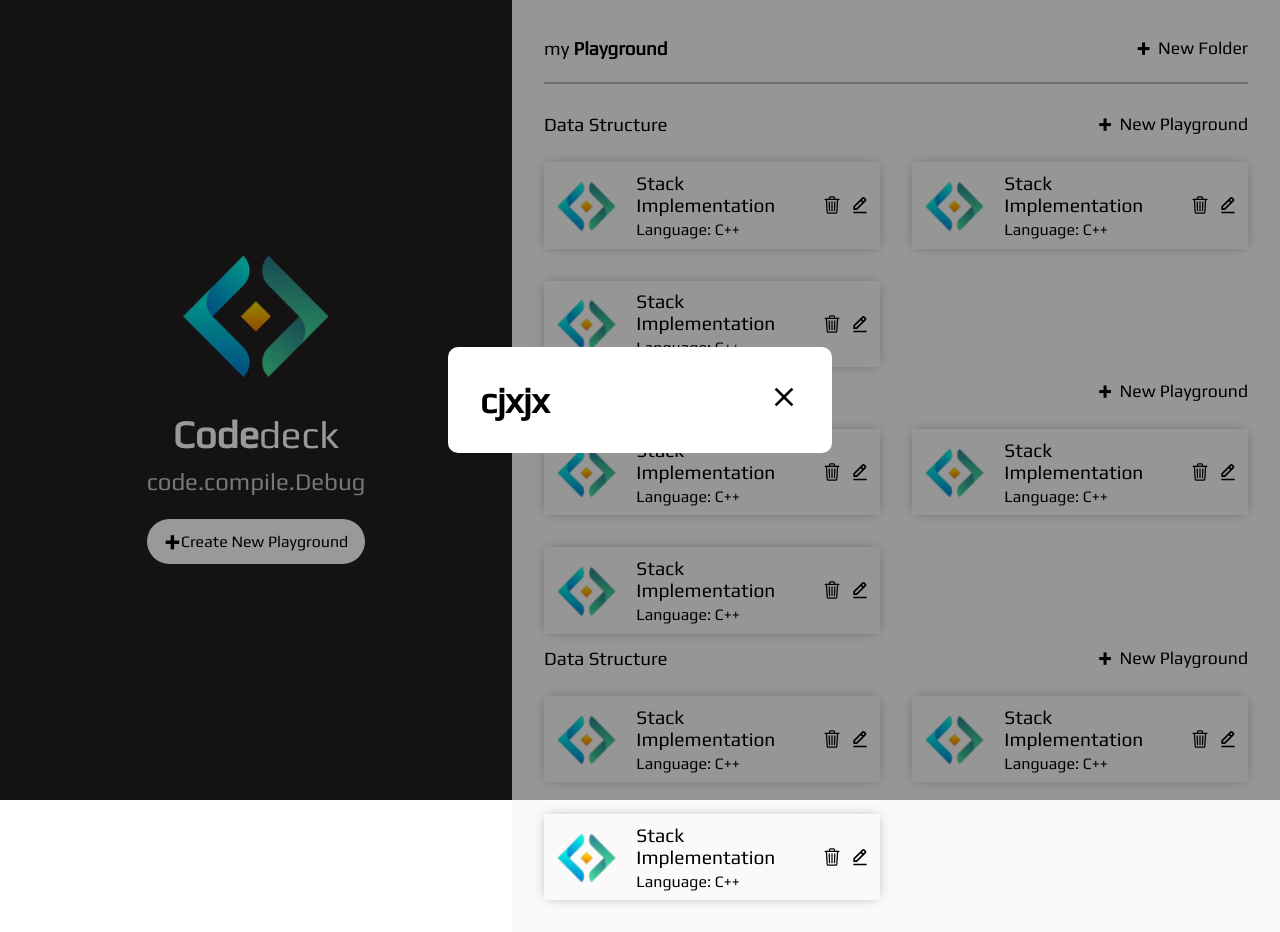
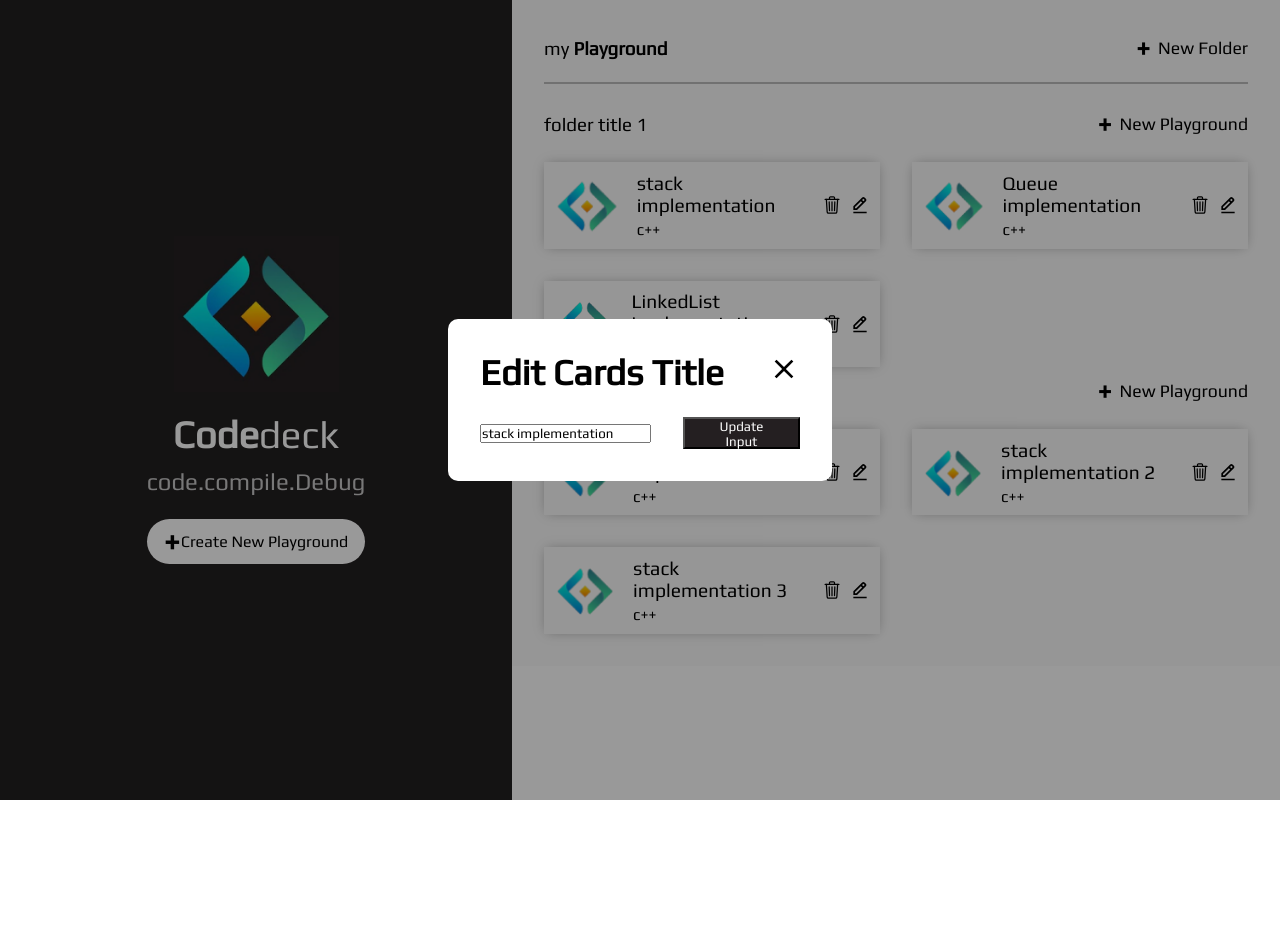
Before and after one commit to Buma78/coders-deck-compiler, a React (Create React App) app: page / in a window 1280 px wide. Both pictures are taken after a click on the icon 860 px from the left and 205 px from the top of the page. After the commit the page ends 800 px from the top, so only its background shows below. Built offline with nearby package versions, Linux system fonts and the light colour scheme.

Commit message:
fifth commit playgrond context

```diff
--- a/src/App.tsx
+++ b/src/App.tsx
@@ -2,12 +2,15 @@ import React from 'react';
 import Global from './styles/Global';
 import Homescreen from './screen/homescreen';
 import ModalProvider from './Context/ModalContext';
+import PlaygroundProvider from './Context/PlaygroundContext';
 function App() {
   return (
+    <PlaygroundProvider>
    <ModalProvider>
     <Global/>
     <Homescreen/>
    </ModalProvider>
+   </PlaygroundProvider>
   );
 }
 
--- a/src/Component/Modal.tsx
+++ b/src/Component/Modal.tsx
@@ -2,6 +2,7 @@ import { useContext } from 'react';
 import styled from 'styled-components';
 import { ModalContext } from '../Context/ModalContext';
 import {MdClose} from "react-icons/md";
+import { PlaygroundContext } from '../Context/PlaygroundContext';
 const Modalcomponent = styled.div`
        background : rgba(0,0,0,0.4);
        width : 100%;
@@ -33,21 +34,61 @@ const Closebutton = styled.button`
      font-size: 2rem;
      cursor : pointer;
 `
+const Input = styled.div`
+      display:flex;
+      align-items:center;
+      justify-content:space-between;
+      padding : 1.5rem 0;
+      gap:2rem;
+      padding-bottom:0;
+
+      input{
+        flex-grow:1;
+        hieght:2rem;
+      }
+      button{
+        background:#241f21;
+        height:2rem;
+        color:white;
+        padding:0 2rem;
+      }
+`
+const EditModal =({setIsOpen,isOpen}:{setIsOpen:any,isOpen:any})=>{
+    const PlaygroundFeatures = useContext(PlaygroundContext)!;
+    const folders = PlaygroundFeatures.folders;
+
+    const Currentfolder = folders[isOpen.identifier.folderId];
+    const CurrentCard = Currentfolder.items[isOpen.identifier.cardId];
+    return <>
+    <Header>
+    <h2>Edit Cards Title</h2>
+    <Closebutton onClick={()=>{ setIsOpen({
+       value:false,
+       type:"",
+       identifier:{
+        folderId:"",
+        cardId:"",
+       }
+     })}}>
+       < MdClose/>
+        </Closebutton>
+    </Header>
+   <Input>
+       <input type="text" value={CurrentCard.title}/>
+       <button>Update Input</button>
+   </Input>
+</>
+}
+
 const Modal = () => {
-    const ModalFeatures = useContext(ModalContext);
-    const setIsOpen = ModalFeatures?.setIsOpen;
+    const ModalFeatures = useContext(ModalContext)!;
+    const setIsOpen = ModalFeatures.setIsOpen;
+    const isOpen = ModalFeatures.isOpen;
   return (
 
          <Modalcomponent>
           <Modalcontent>
-            <Header>
-                <h2>cjxjx</h2>
-                <Closebutton onClick={()=>{
-                    if(setIsOpen) setIsOpen(false);
-                }}>
-                   < MdClose/>
-                    </Closebutton>
-            </Header>
+            {isOpen.type ==="1"&& <EditModal setIsOpen={setIsOpen} isOpen={isOpen}/>}
             </Modalcontent>
         </Modalcomponent>
     )
--- a/src/Context/ModalContext.tsx
+++ b/src/Context/ModalContext.tsx
@@ -1,15 +1,37 @@
+import { type } from '@testing-library/user-event/dist/type';
 import {createContext,useState}from 'react';
 
+interface Popfields{
+    value:boolean;
+    type:string;
+    identifier:{
+        folderId:string,
+        cardId:string,
+    }
+}
 interface ModalContextType{
-    isOpen:boolean;
-    setIsOpen: (isOpen:boolean)=> void;
+    isOpen:Popfields;
+    setIsOpen: (isOpen:Popfields)=> void;
 }
 
 export const ModalContext = createContext<ModalContextType | null>(null);
 
 export default function ModalProvider({children}:{children:any}){
-    const[isOpen,setIsOpen] = useState(false);
-    return < ModalContext.Provider value={{isOpen,setIsOpen}}>
+    const intialPopupfields :Popfields={
+        value:false,
+        type:"",
+        identifier:{
+            folderId:"",
+            cardId:"",
+        }
+    }
+    const[isOpen,setIsOpen] = useState<Popfields>({...intialPopupfields});
+
+    const makeavailableGlobally :ModalContextType={
+        isOpen:isOpen,
+        setIsOpen: setIsOpen
+    }
+    return (< ModalContext.Provider value={makeavailableGlobally}>
         {children}
-        </ModalContext.Provider>;
+        </ModalContext.Provider>)
 }
--- /dev/null
+++ b/src/Context/PlaygroundContext.tsx
@@ -0,0 +1,53 @@
+import { type } from '@testing-library/user-event/dist/type';
+import {createContext,useState}from 'react';
+
+interface PlaygroundContextType{
+     folders: any;
+     setfolders: any;
+}
+export const PlaygroundContext = createContext<PlaygroundContextType | null>(null);
+export default function PlaygroundProvider({children}:{children:any}){
+   const[folders,setfolders] = useState({
+    ["1"]:{
+     title:"folder title 1",
+     items:{
+       ["item1"]:{
+         title:"stack implementation",
+         language: "c++",
+       },
+       ["item2"]:{
+         title:"stack implementation",
+         language: "c++"
+       },
+       ["item3"]:{
+         title:"stack implementation",
+         language: "c++"
+       },
+     },
+    },
+    ["2"]:{
+     title:"folder title 2",
+     items:{
+       ["item1"]:{
+         title:"stack implementation",
+         language: "c++",
+       },
+       ["item2"]:{
+         title:"stack implementation",
+         language: "c++"
+       },
+       ["item3"]:{
+         title:"stack implementation",
+         language: "c++"
+       },
+     },
+    },
+   });
+   const makeavailableGlobally : PlaygroundContextType ={
+        folders :folders,
+        setfolders: setfolders,
+   };
+    return (< PlaygroundContext.Provider value={makeavailableGlobally}>
+        {children}
+        </PlaygroundContext.Provider>)
+}
--- a/src/screen/homescreen/RightPane.tsx
+++ b/src/screen/homescreen/RightPane.tsx
@@ -101,8 +101,45 @@ const Icons = styled.div`
   font-size: 1.25rem;
 `;
 const RightPane = () => {
-  const ModalFeatures = useContext(ModalContext);
-  const setIsOpen = ModalFeatures?.setIsOpen;
+  const makeavailableGlobally = useContext(ModalContext)!;
+  const setIsOpen = makeavailableGlobally.setIsOpen;
+
+  const folders = {
+   ["1"]:{
+    title:"folder title 1",
+    items:{
+      ["item1"]:{
+        title:"stack implementation",
+        language: "c++",
+      },
+      ["item2"]:{
+        title:"Queue implementation",
+        language: "c++"
+      },
+      ["item3"]:{
+        title:"LinkedList implementation",
+        language: "c++"
+      },
+    },
+   },
+   ["2"]:{
+    title:"folder title 2",
+    items:{
+      ["item1"]:{
+        title:"stack implementation 1",
+        language: "c++",
+      },
+      ["item2"]:{
+        title:"stack implementation 2",
+        language: "c++"
+      },
+      ["item3"]:{
+        title:"stack implementation 3",
+        language: "c++"
+      },
+    },
+   },
+  }
   return (
     <div>
         <StyledRightpane>
@@ -115,135 +152,38 @@ const RightPane = () => {
         </Addbutton>
         </Header>
 
+         {Object.entries(folders).map(([folderId,folder]) => (
            <Folder>
            <Header variant='folder'>
-                <Heading size='small'>Data Structure</Heading>
+               <Heading size='small'>{folder.title}</Heading>
                <Addbutton>
                    <span>+</span>New Playground
                </Addbutton>
            </Header>
            <Cardcontainer>
+            {Object.entries(folder.items).map(([cardId,card]) =>(
                 <Playgroundcard>
                 <SmallLogo src='/logo-small.png' alt='' />
                   <CardContent>
-                      <h5>Stack Implementation</h5>
-                      <p>Language: C++</p>
+                      <h5>{card.title}</h5>
+                      <p>{card.language}</p>
                  </CardContent>
                <Icons>
                  <IoTrashOutline />
-                 <BiEditAlt onClick={()=>{if(setIsOpen) setIsOpen(true)}}/>
+                 <BiEditAlt onClick={()=>{setIsOpen({
+                   value:true,
+                   type:"1",
+                   identifier:{
+                    folderId:folderId,
+                    cardId:cardId,
+                   }
+                 })}}/>
                </Icons>
                 </Playgroundcard>
-                <Playgroundcard>
-                <SmallLogo src='/logo-small.png' alt='' />
-                  <CardContent>
-                      <h5>Stack Implementation</h5>
-                      <p>Language: C++</p>
-                 </CardContent>
-               <Icons>
-                 <IoTrashOutline />
-                 <BiEditAlt />
-               </Icons>
-                </Playgroundcard>
-                <Playgroundcard>
-                <SmallLogo src='/logo-small.png' alt='' />
-                  <CardContent>
-                      <h5>Stack Implementation</h5>
-                      <p>Language: C++</p>
-                 </CardContent>
-               <Icons>
-                 <IoTrashOutline />
-                 <BiEditAlt />
-               </Icons>
-                </Playgroundcard>
+            ))}
              </Cardcontainer>
        </Folder>
-        <Folder>
-            <Header variant='folder'>
-                <Heading size='small'>Data Structure</Heading>
-                <Addbutton>
-                    <span>+</span>New Playground
-                </Addbutton>
-            </Header>
-            <Cardcontainer>
-                <Playgroundcard>
-                <SmallLogo src='/logo-small.png' alt='' />
-                  <CardContent>
-                      <h5>Stack Implementation</h5>
-                      <p>Language: C++</p>
-                 </CardContent>
-               <Icons>
-                 <IoTrashOutline />
-                 <BiEditAlt />
-               </Icons>
-                </Playgroundcard>
-                <Playgroundcard>
-                <SmallLogo src='/logo-small.png' alt='' />
-                  <CardContent>
-                      <h5>Stack Implementation</h5>
-                      <p>Language: C++</p>
-                 </CardContent>
-               <Icons>
-                 <IoTrashOutline />
-                 <BiEditAlt />
-               </Icons>
-                </Playgroundcard>
-                <Playgroundcard>
-                <SmallLogo src='/logo-small.png' alt='' />
-                  <CardContent>
-                      <h5>Stack Implementation</h5>
-                      <p>Language: C++</p>
-                 </CardContent>
-               <Icons>
-                 <IoTrashOutline />
-                 <BiEditAlt />
-               </Icons>
-                </Playgroundcard>
-            </Cardcontainer>
-        </Folder>
-        <Folder>
-            <Header variant='folder'>
-                <Heading size='small'>Data Structure</Heading>
-                <Addbutton>
-                    <span>+</span>New Playground
-                </Addbutton>
-            </Header>
-            <Cardcontainer>
-                <Playgroundcard>
-                <SmallLogo src='/logo-small.png' alt='' />
-                  <CardContent>
-                      <h5>Stack Implementation</h5>
-                      <p>Language: C++</p>
-                 </CardContent>
-               <Icons>
-                 <IoTrashOutline />
-                 <BiEditAlt />
-               </Icons>
-                </Playgroundcard>
-                <Playgroundcard>
-                <SmallLogo src='/logo-small.png' alt='' />
-                  <CardContent>
-                      <h5>Stack Implementation</h5>
-                      <p>Language: C++</p>
-                 </CardContent>
-               <Icons>
-                 <IoTrashOutline />
-                 <BiEditAlt />
-               </Icons>
-                </Playgroundcard>
-                <Playgroundcard>
-                <SmallLogo src='/logo-small.png' alt='' />
-                  <CardContent>
-                      <h5>Stack Implementation</h5>
-                      <p>Language: C++</p>
-                 </CardContent>
-               <Icons>
-                 <IoTrashOutline />
-                 <BiEditAlt />
-               </Icons>
-                </Playgroundcard>
-            </Cardcontainer>
-        </Folder>
+       ))}
         </StyledRightpane>
     </div>
   );
--- a/src/screen/homescreen/index.tsx
+++ b/src/screen/homescreen/index.tsx
@@ -18,7 +18,7 @@ const Homescreen= () =>{
         <HomeScreenContainer>
        <LeftPane/>
        <RightPane/>
-      {isOpen === true ?<Modal/>:<></>}
+      {isOpen?.value === true ?<Modal/>:<></>}
        </HomeScreenContainer>
     </div>
   );
```
Lines whose indentation alone changed are shown as unchanged.
